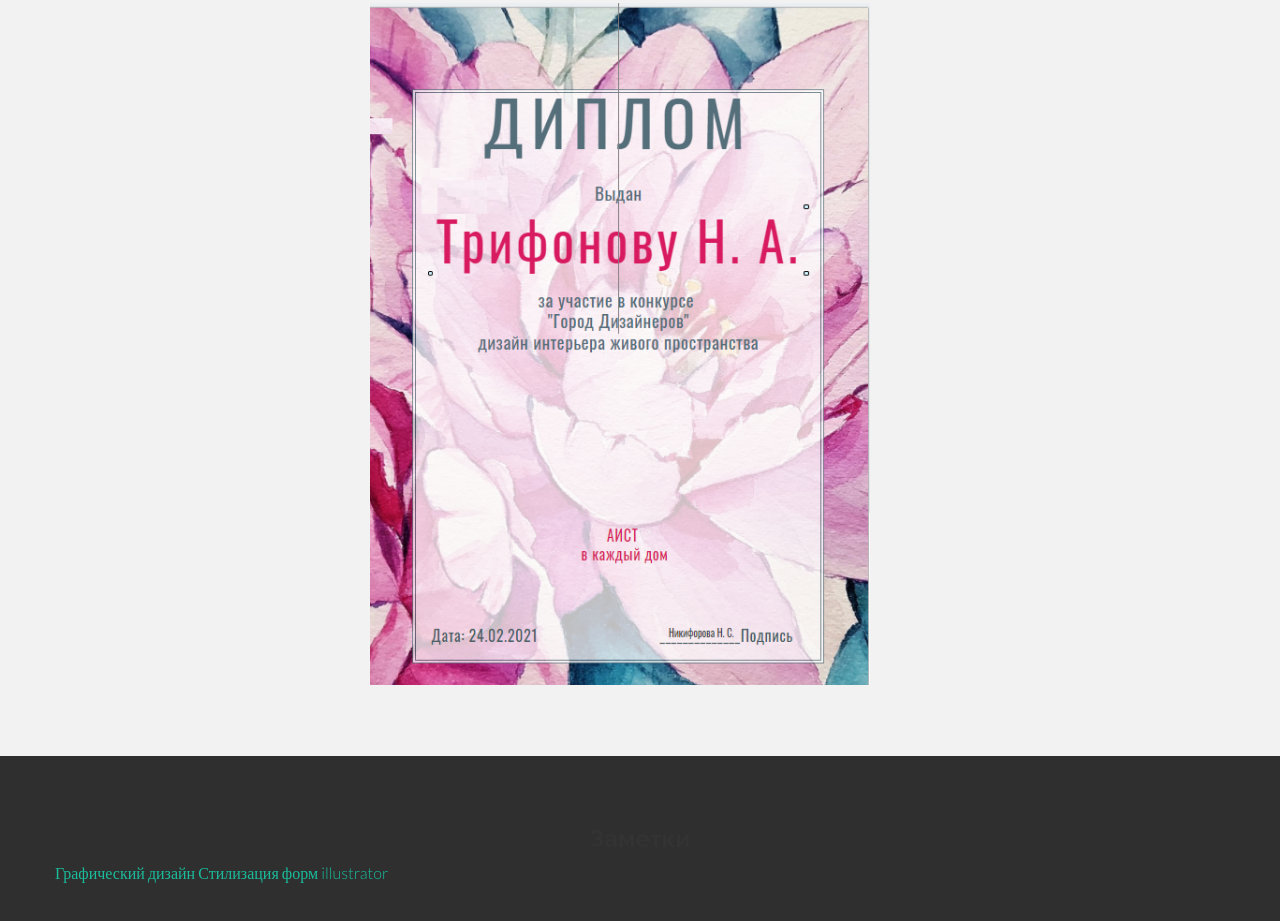
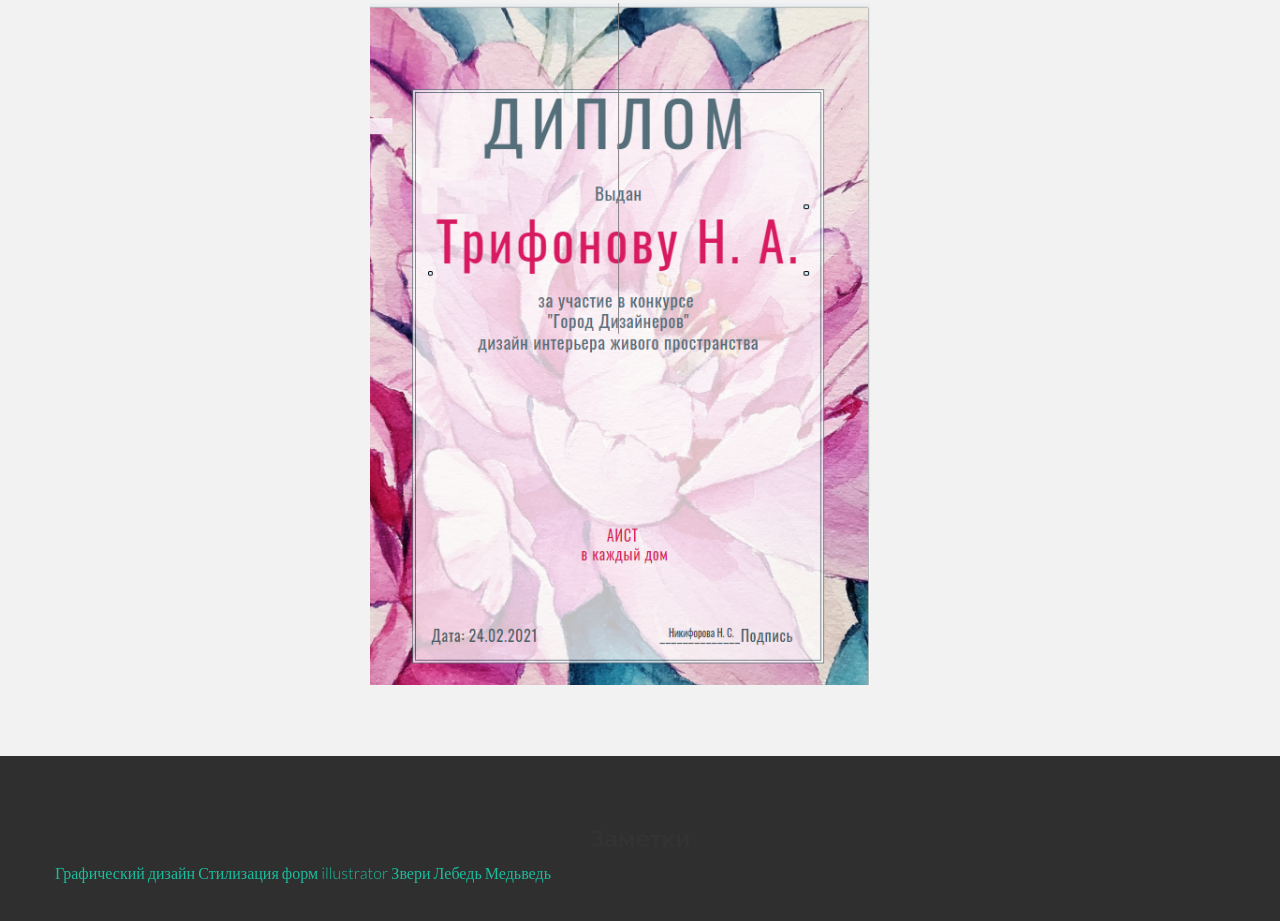
Before and after one commit to Fruzzycommon/Ghbdtn, a plain HTML site: page index.html in a window 1280 px wide. Shown: the part 3371-4292 px from the top of the page. Drawn offline with Linux system fonts and the light colour scheme.

Commit message:
Update index.html

```diff
--- a/index.html
+++ b/index.html
@@ -286,7 +286,9 @@
 <a href = "1.pdf">Графический дизайн</a>
 <a href = "123.pdf">Стилизация форм</a>
  <a href = "12.pdf">illustrator</a>
-
+             <a href = "8.jpg">Звери</a>
+             <a href = "start.jpg">Лебедь</a>
+ <a href = "Безымянный-3.jpg">Медьведь</a>
   </div>
 
   <!-- JavaScript Libraries -->
```
